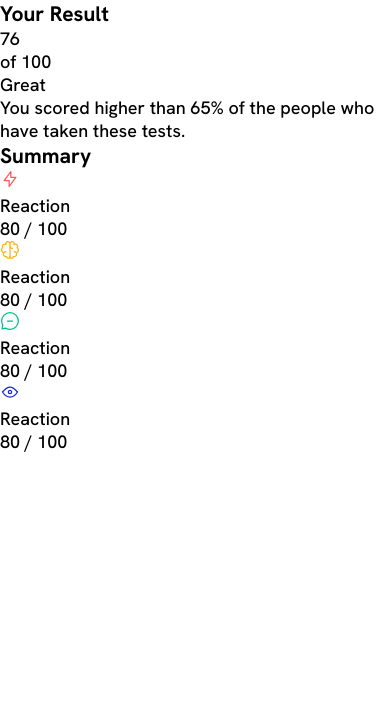
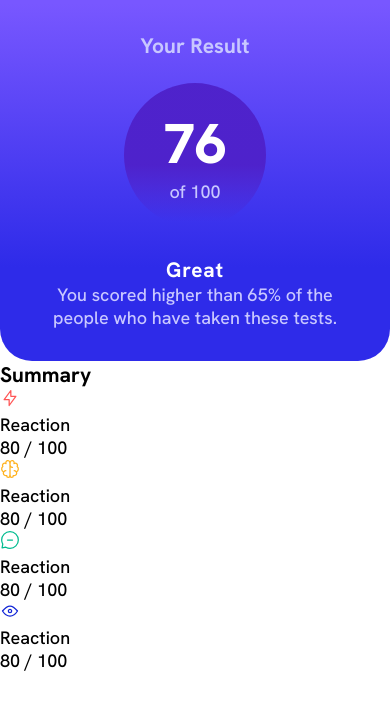
Before and after one commit to Kevin-Kigotho/results-summary, a plain HTML site: page index.html in a window 390 px wide. Drawn offline with Linux system fonts and the light colour scheme.

Commit message:
Mobile First result section

```diff
--- a/css/style.css
+++ b/css/style.css
@@ -38,7 +38,41 @@ body {
     font-size: 1.125rem; /* 18px */
 }
 
+.card .result {
+    padding: 2rem;
+    background: rgb(120,87,255);
+    background: linear-gradient(180deg, rgba(120,87,255,1) 1%, rgba(46,43,233,1) 74%);
+    text-align: center;
+    color: var(--light-lavender);
+    border-radius: 0 0 2rem 2rem;
+}
 
+.card .result .result-heading {
+}
+
+.result .points {
+    overflow: hidden;
+    margin: 1.5rem 0;
+    padding: 1.5rem 2.5rem;
+    /* border: 1px solid #000; */
+    border-radius: 50%;
+    display: inline-block;
+    background: rgb(78,33,202);
+    background: linear-gradient(180deg, rgba(78,33,202,0.9640231092436975) 57%, rgba(5,2,14,0) 96%);
+}
+
+.result .points .point {
+    font-size: 3.5rem;
+    font-weight: 800;
+    color: var(--white);
+}
+
+.result .comment {
+    font-weight: 700;
+    font-size: 1.3rem;
+    color: var(--white);
+    letter-spacing: .8px;
+}
 
 
 
```
